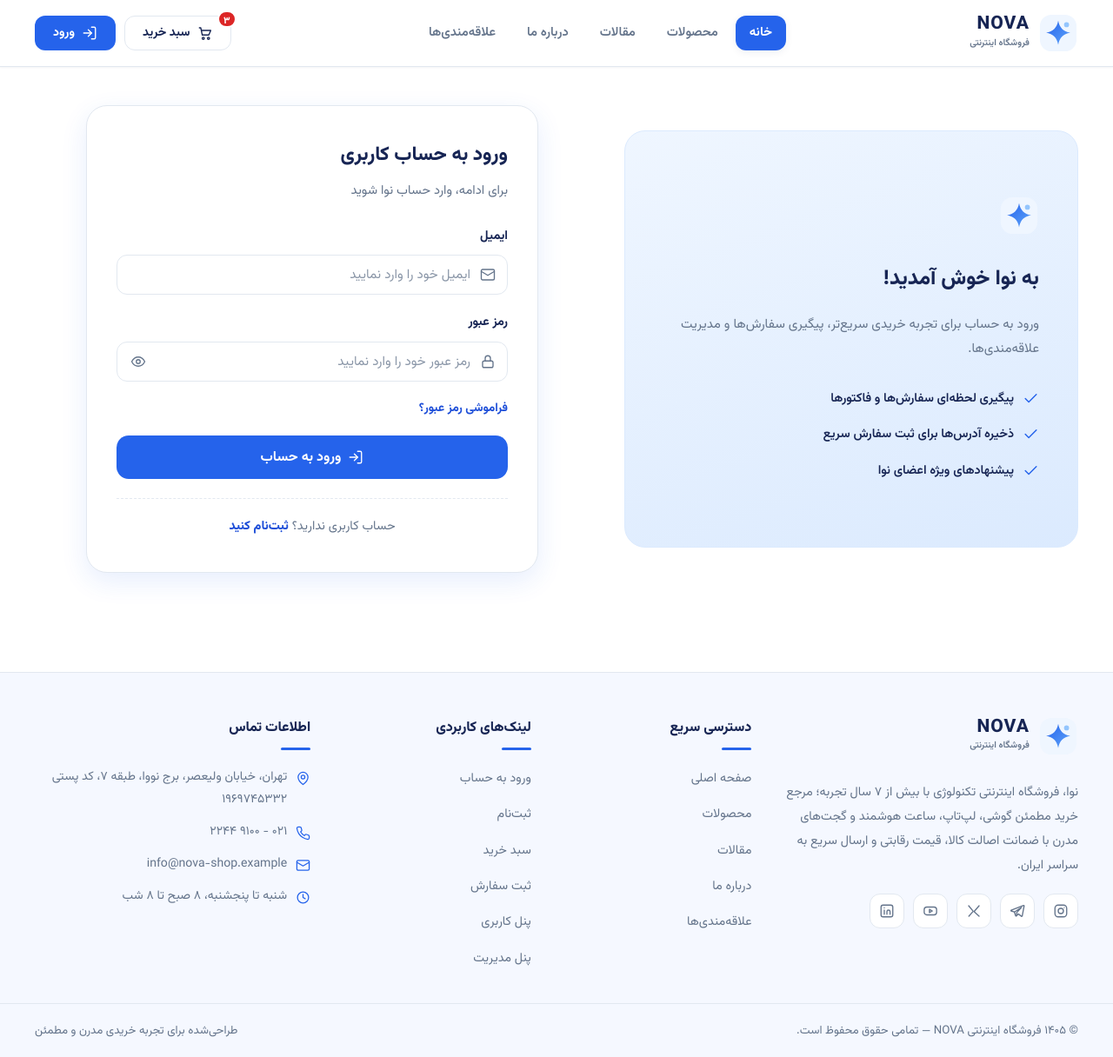
After one commit to Ghazicode/shop, a Django app: page /accounts/login/ in a window 1280 px wide. The commit adds this page. Shown: the whole page at 87% size. Run offline with Django 5.2, Linux system fonts and the light colour scheme; some libraries are stand-ins or nearby versions.

Commit message:
add login page, Create LoginForm, LoginView, LogoutView

```diff
--- /dev/null
+++ b/accounts/forms.py
@@ -0,0 +1,18 @@
+from django import forms
+from django.core.validators import MinLengthValidator, MaxLengthValidator
+
+
+
+class LoginForm(forms.Form):
+    email = forms.CharField(max_length=250, label='ایمیل', widget=forms.EmailInput(attrs={
+            'class':'form-control',
+            'id':'login-id',
+            'placeholder':'ایمیل خود را وارد نمایید'
+        }), validators=[MinLengthValidator(10)])
+
+
+    password = forms.CharField(max_length=250, label='رمز عبور', widget=forms.PasswordInput(attrs={
+            'class':'form-control',
+            'id':'login-pass',
+            'placeholder':'رمز عبور خود را وارد نمایید'
+        }), validators=[MinLengthValidator(8)])
--- a/accounts/urls.py
+++ b/accounts/urls.py
@@ -2,7 +2,9 @@ from django.urls import path
 from . import views
 
 
-
+app_name = 'accounts'
 urlpatterns = [
-
+    path('login/', views.LoginView.as_view(), name='login'),
+    path('logout/', views.LogoutView.as_view(), name='logout'),
+    path('register/', views.RegisterView.as_view(), name='register')
 ]
--- a/accounts/views.py
+++ b/accounts/views.py
@@ -1,3 +1,45 @@
-from django.shortcuts import render
+from django.shortcuts import render, redirect
+from django.views import View
+from .forms import LoginForm
+from django.contrib.auth import login, authenticate, logout
+from django.contrib import messages
 
-# Create your views here.
+
+
+class LoginView(View):
+    def get(self, request):
+        if request.user.is_authenticated:
+            return redirect('home:index')
+        form = LoginForm()
+        return render(request, 'accounts/login.html', {'form':form})
+
+    def post(self, request):
+        if request.user.is_authenticated:
+            return redirect('home:index')
+        form = LoginForm(request.POST)
+        if form.is_valid():
+            cd = form.cleaned_data
+            user = authenticate(email=cd["email"], password=cd["password"])
+            if user is not None:
+                login(request, user)
+                messages.success(request, 'با موفقیت وارد شدید')
+                return redirect('home:index')
+            messages.warning(request, 'کاربر یافت نشد')
+            return redirect('accounts:login')
+        else:
+            messages.error(request, 'اطلاعات وارد شده صحیح نمیباشد')
+            return redirect('accounts:login')
+
+
+class RegisterView(View):
+    def get(self, request):
+        form = LoginForm()
+        return render(request, 'accounts/login.html', {'form':form})
+
+
+class LogoutView(View):
+    def get(self, request):
+        if request.user.is_authenticated:
+            logout(request)
+            messages.success(request, 'با موفقیت خارج شدید')
+            return redirect('accounts:login')
--- a/core/settings.py
+++ b/core/settings.py
@@ -95,7 +95,7 @@ AUTH_PASSWORD_VALIDATORS = [
 # Internationalization
 # https://docs.djangoproject.com/en/6.1/topics/i18n/
 
-LANGUAGE_CODE = 'en-us'
+LANGUAGE_CODE = 'fa-ir'
 
 TIME_ZONE = 'UTC'
 
--- a/home/views.py
+++ b/home/views.py
@@ -1,5 +1,6 @@
 from django.shortcuts import render
 from django.views import View
+from django.contrib import messages
 
 
 
--- /dev/null
+++ b/templates/accounts/login.html
@@ -0,0 +1,60 @@
+{% extends 'base.html' %}
+
+{% block title %}
+ورود
+{% endblock title %}
+
+{% block content %}
+
+<div class="auth-layout container">
+  <section class="auth-panel" aria-hidden="true">
+    <span class="auth-panel-mark"><svg class="brand-mark" width="46" height="46" viewBox="0 0 48 48" aria-hidden="true" focusable="false"><defs><linearGradient id="lg-a" x1="0" y1="0" x2="1" y2="1"><stop offset="0" stop-color="#2563EB"/><stop offset="1" stop-color="#60A5FA"/></linearGradient></defs><rect x="2" y="2" width="44" height="44" rx="14" fill="#EFF6FF"/><path d="M24 9c1.7 8.6 5.9 12.8 14.5 14.5C29.9 25.2 25.7 29.4 24 38c-1.7-8.6-5.9-12.8-14.5-14.5C18.1 21.8 22.3 17.6 24 9z" fill="url(#lg-a)"/><circle cx="34" cy="14" r="3" fill="#93C5FD"/></svg></span>
+    <h2>به نوا خوش آمدید!</h2>
+    <p>ورود به حساب برای تجربه خریدی سریع‌تر، پیگیری سفارش‌ها و مدیریت علاقه‌مندی‌ها.</p>
+    <ul class="auth-points">
+      <li><svg viewBox="0 0 24 24" fill="none" stroke="currentColor" stroke-width="1.8" stroke-linecap="round" stroke-linejoin="round" aria-hidden="true" focusable="false"><path d="m20 6 -11 11 -5 -5"/></svg> پیگیری لحظه‌ای سفارش‌ها و فاکتورها</li>
+      <li><svg viewBox="0 0 24 24" fill="none" stroke="currentColor" stroke-width="1.8" stroke-linecap="round" stroke-linejoin="round" aria-hidden="true" focusable="false"><path d="m20 6 -11 11 -5 -5"/></svg> ذخیره آدرس‌ها برای ثبت سفارش سریع</li>
+      <li><svg viewBox="0 0 24 24" fill="none" stroke="currentColor" stroke-width="1.8" stroke-linecap="round" stroke-linejoin="round" aria-hidden="true" focusable="false"><path d="m20 6 -11 11 -5 -5"/></svg> پیشنهادهای ویژه اعضای نوا</li>
+    </ul>
+  </section>
+  <section class="auth-form-side">
+    <div class="auth-card">
+      <h1>ورود به حساب کاربری</h1>
+      <p class="auth-sub">برای ادامه، وارد حساب نوا شوید</p>
+      <form method="post" action="{% url 'accounts:login' %}">
+        {% csrf_token %}
+        <div class="form-group">
+          <label class="form-label" for="login-id">{{ form.email.label }}</label>
+          <div class="input-icon">
+            <svg viewBox="0 0 24 24" fill="none" stroke="currentColor" stroke-width="1.8" stroke-linecap="round" stroke-linejoin="round" aria-hidden="true" focusable="false"><rect x="2" y="4" width="20" height="16" rx="2"/><path d="m22 7 -10 6 L2 7"/></svg>
+            {{ form.email }}
+            {% for error in form.email.errors %}
+            <small class="text-danger">{{ error }}</small>
+        {% endfor %}
+          </div>
+        </div>
+        <div class="form-group">
+          <label class="form-label" for="login-pass">{{ form.password.label }}</label>
+          <div class="pass-field">
+            <div class="input-icon">
+              <svg viewBox="0 0 24 24" fill="none" stroke="currentColor" stroke-width="1.8" stroke-linecap="round" stroke-linejoin="round" aria-hidden="true" focusable="false"><rect x="4" y="11" width="16" height="10" rx="2.5"/><path d="M8 11 V7 a4 4 0 0 1 8 0 v4"/></svg>
+              {{ form.password }}
+              {% for error in form.password.errors %}
+            <small style="color:red;">{{ error }}</small>
+        {% endfor %}
+            </div>
+
+            <button type="submit" class="pass-toggle" aria-label="نمایش رمز عبور"><svg viewBox="0 0 24 24" fill="none" stroke="currentColor" stroke-width="1.8" stroke-linecap="round" stroke-linejoin="round" aria-hidden="true" focusable="false"><path d="M2 12 s3.5 -7 10 -7 10 7 10 7 -3.5 7 -10 7 -10 -7 -10 -7 z"/><circle cx="12" cy="12" r="3"/></svg></button>
+          </div>
+        </div>
+        <div class="auth-row">
+          <a class="auth-link" href="#">فراموشی رمز عبور؟</a>
+        </div>
+        <button class="btn btn-primary btn-lg btn-block" type="submit"><svg viewBox="0 0 24 24" fill="none" stroke="currentColor" stroke-width="1.8" stroke-linecap="round" stroke-linejoin="round" aria-hidden="true" focusable="false"><path d="M15 3 h4 a2 2 0 0 1 2 2 v14 a2 2 0 0 1 -2 2 h-4"/><path d="m10 17 5 -5 -5 -5"/><path d="M15 12 H3"/></svg> ورود به حساب</button>
+      </form>
+      <p class="auth-foot">حساب کاربری ندارید؟ <a href="{% url 'accounts:register' %}">ثبت‌نام کنید</a></p>
+    </div>
+  </section>
+</div>
+
+{% endblock content %}
--- a/templates/base.html
+++ b/templates/base.html
@@ -8,8 +8,12 @@
 <meta name="description" content="فروشگاه اینترنتی نوا؛ خرید مطمئن گوشی، لپ‌تاپ، ساعت هوشمند و گجت‌های مدرن با ضمانت اصالت کالا و ارسال سریع.">
 <link rel="icon" type="image/svg+xml" href="{% static 'img/favicon.svg' %}">
 <link rel="stylesheet" href="{% static 'css/style.css' %}">
+<link rel="stylesheet" href="https://cdn.jsdelivr.net/npm/izitoast@1.4.0/dist/css/iziToast.min.css">
+
+<script src="https://cdn.jsdelivr.net/npm/izitoast@1.4.0/dist/js/iziToast.min.js"></script>
 </head>
 <body class="home">
+  {% include 'messages.html' %}
 <a class="skip-link" href="#main">پرش به محتوای اصلی</a>
 <header class="site-header" id="site-header">
   <div class="container header-inner">
@@ -19,16 +23,18 @@
     </a>
     <nav class="main-nav" id="main-nav" aria-label="ناوبری اصلی">
       <ul><li><a href="index.html" class="active" aria-current="page">خانه</a></li><li><a href="products.html">محصولات</a></li><li><a href="posts.html">مقالات</a></li><li><a href="about.html">درباره ما</a></li><li><a href="wishlist.html">علاقه‌مندی‌ها</a></li></ul>
-      <div class="nav-drawer-actions">
-        <a class="btn btn-soft" href="user_dashboard.html"><svg viewBox="0 0 24 24" fill="none" stroke="currentColor" stroke-width="1.8" stroke-linecap="round" stroke-linejoin="round" aria-hidden="true" focusable="false"><path d="M20 21 v-2 a4 4 0 0 0 -4 -4 H8 a4 4 0 0 0 -4 4 v2"/><circle cx="12" cy="7" r="4"/></svg> پنل کاربری</a>
-        <a class="btn btn-outline" href="cart.html"><svg viewBox="0 0 24 24" fill="none" stroke="currentColor" stroke-width="1.8" stroke-linecap="round" stroke-linejoin="round" aria-hidden="true" focusable="false"><circle cx="9" cy="20" r="1.6"/><circle cx="17" cy="20" r="1.6"/><path d="M3 4 h2.2 l2.3 11 h10 L20.5 8 H6"/></svg> سبد خرید</a>
-        <a class="btn btn-primary" href="login.html"><svg viewBox="0 0 24 24" fill="none" stroke="currentColor" stroke-width="1.8" stroke-linecap="round" stroke-linejoin="round" aria-hidden="true" focusable="false"><path d="M15 3 h4 a2 2 0 0 1 2 2 v14 a2 2 0 0 1 -2 2 h-4"/><path d="m10 17 5 -5 -5 -5"/><path d="M15 12 H3"/></svg> ورود به حساب</a>
-      </div>
     </nav>
     <div class="header-actions">
-      <a href="user_dashboard.html" class="btn btn-ghost btn-header" title="پنل کاربری"><svg viewBox="0 0 24 24" fill="none" stroke="currentColor" stroke-width="1.8" stroke-linecap="round" stroke-linejoin="round" aria-hidden="true" focusable="false"><path d="M20 21 v-2 a4 4 0 0 0 -4 -4 H8 a4 4 0 0 0 -4 4 v2"/><circle cx="12" cy="7" r="4"/></svg><span class="btn-label">پنل کاربری</span></a>
+      {% if request.user.is_authenticated %}
+      <a href="user_dashboard.html" class="btn btn-ghost btn-header" title="پنل کاربری"><svg viewBox="0 0 24 24" fill="none" stroke="currentColor" stroke-width="1.8" stroke-linecap="round" stroke-linejoin="round" aria-hidden="true" focusable="false"><path d="M20 21 v-2 a4 4 0 0 0 -4 -4 H8 a4 4 0 0 0 -4 4 v2"/><circle cx="12" cy="7" r="4"/></svg><span class="btn-label">{{ request.user.user_profile.fullname }}</span></a>
+      {% endif %}
       <a href="cart.html" class="btn btn-outline btn-header btn-cart" title="سبد خرید"><svg viewBox="0 0 24 24" fill="none" stroke="currentColor" stroke-width="1.8" stroke-linecap="round" stroke-linejoin="round" aria-hidden="true" focusable="false"><circle cx="9" cy="20" r="1.6"/><circle cx="17" cy="20" r="1.6"/><path d="M3 4 h2.2 l2.3 11 h10 L20.5 8 H6"/></svg><span class="btn-label">سبد خرید</span><span class="cart-badge" aria-label="۳ محصول در سبد">۳</span></a>
-      <a href="login.html" class="btn btn-primary btn-header" title="ورود"><svg viewBox="0 0 24 24" fill="none" stroke="currentColor" stroke-width="1.8" stroke-linecap="round" stroke-linejoin="round" aria-hidden="true" focusable="false"><path d="M15 3 h4 a2 2 0 0 1 2 2 v14 a2 2 0 0 1 -2 2 h-4"/><path d="m10 17 5 -5 -5 -5"/><path d="M15 12 H3"/></svg><span class="btn-label">ورود</span></a>
+      {% if request.user.is_authenticated %}
+        <a href="{% url 'accounts:logout' %}" class="btn btn-danger btn-header" title="خروج"><svg viewBox="0 0 24 24" fill="none" stroke="currentColor" stroke-width="1.8" stroke-linecap="round" stroke-linejoin="round" aria-hidden="true" focusable="false"><path d="M15 3 h4 a2 2 0 0 1 2 2 v14 a2 2 0 0 1 -2 2 h-4"/><path d="m10 17 5 -5 -5 -5"/><path d="M15 12 H3"/></svg><span class="btn-label">خروج</span></a>
+
+      {% else %}
+        <a href="{% url 'accounts:login' %}" class="btn btn-primary btn-header" title="ورود"><svg viewBox="0 0 24 24" fill="none" stroke="currentColor" stroke-width="1.8" stroke-linecap="round" stroke-linejoin="round" aria-hidden="true" focusable="false"><path d="M15 3 h4 a2 2 0 0 1 2 2 v14 a2 2 0 0 1 -2 2 h-4"/><path d="m10 17 5 -5 -5 -5"/><path d="M15 12 H3"/></svg><span class="btn-label">ورود</span></a>
+      {% endif %}
       <button type="button" class="nav-toggle" id="nav-toggle" aria-expanded="false" aria-controls="main-nav" aria-label="باز و بسته کردن منو">
         <span class="nav-toggle-bar"></span><span class="nav-toggle-bar"></span><span class="nav-toggle-bar"></span>
       </button>
--- /dev/null
+++ b/templates/messages.html
@@ -0,0 +1,11 @@
+{% if messages %}
+    {% for message in messages %}
+        <script>
+            iziToast.{{ message.tags }}({
+                message: '{{ message|escapejs }}',
+                position: 'topRight',
+                timeout: 3000
+            });
+        </script>
+    {% endfor %}
+{% endif %}
```
Also changed, not shown: assets/js/app.js (added, +157 -0 lines).
